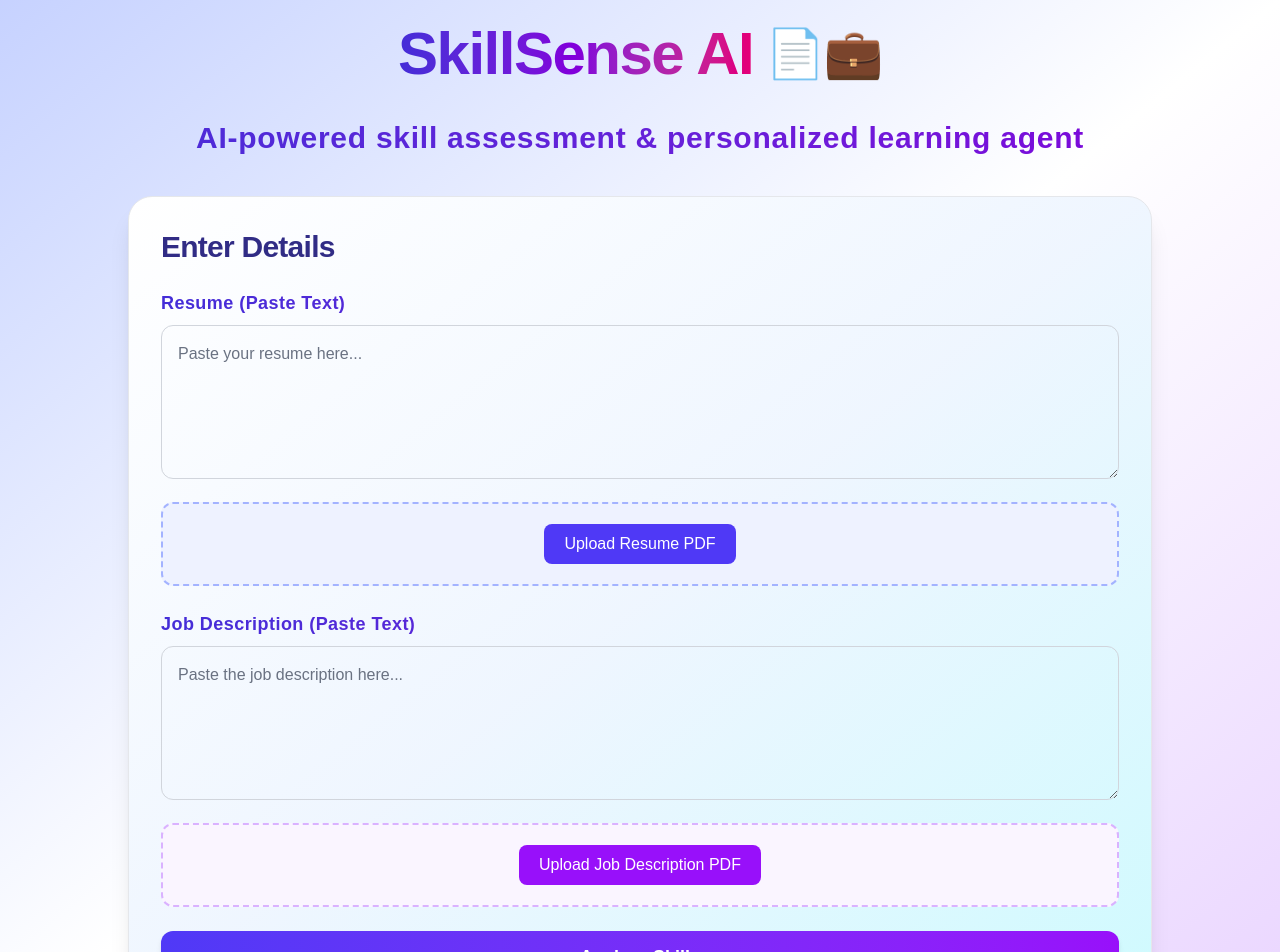
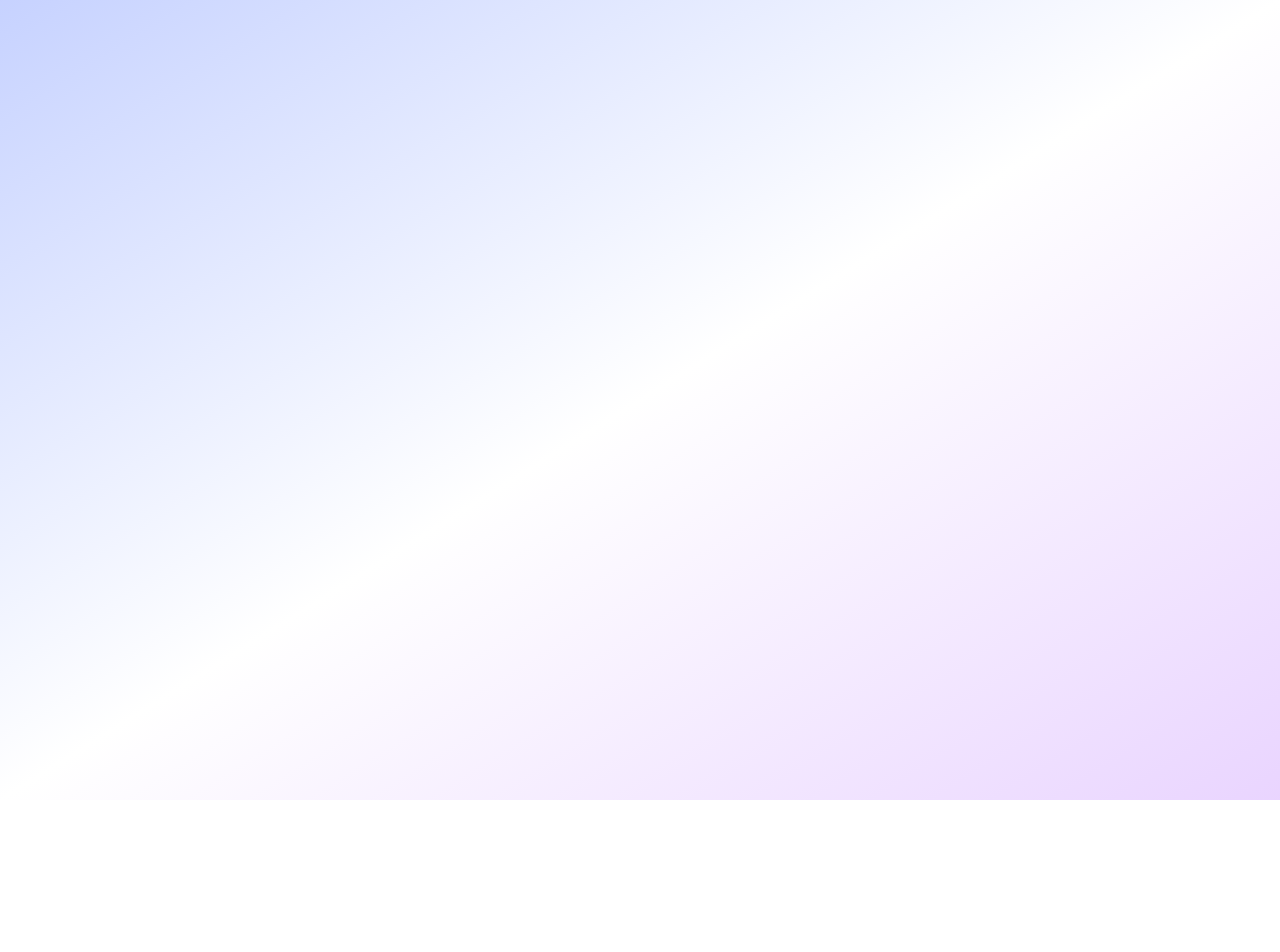
Before and after one commit to SUCHISMITA-ACHARYA/skillsense-ai, a Next.js app in the folder frontend/: page / in a window 1280 px wide. Shown: the top 952 px of the page. After the commit the page ends 800 px from the top, so only its background shows below. Built offline with nearby package versions, Linux system fonts and the light colour scheme.

Commit message:
fix crash again.

```diff
--- a/frontend/app/page.tsx
+++ b/frontend/app/page.tsx
@@ -17,8 +17,8 @@ export default function Home() {
 
   const resumeInputRef = useRef<HTMLInputElement>(null);
   const jdInputRef = useRef<HTMLInputElement>(null);
-  const [resumeFile, setResumeFile] = useState<File | null>(null); // ✅ NEW
-  const [jdFile, setJdFile] = useState<File | null>(null); // ✅ NEW
+  const [resumeFile, setResumeFile] = useState<File | null>(null);
+  const [jdFile, setJdFile] = useState<File | null>(null);
 
   const [currentSkill, setCurrentSkill] = useState("");
   const [question, setQuestion] = useState("");
@@ -51,28 +51,29 @@ const handleAnalyze = async () => {
     };
 
     try {
-    // 🔥 FIRST TRY
       let res = await makeRequest();
-    setResult(res.data);
+
+      // ✅ FIX: normalize response safely
+      setResult({
+        matched_skills: res.data?.matched_skills || res.data?.matched || [],
+        skill_gaps: res.data?.skill_gaps || res.data?.gaps || [],
+      });
 
     } catch (error: any) {
       console.log("First attempt failed:", error);
 
-    // 🔥 RETRY (handles Render cold start)
       try {
-      await new Promise((resolve) => setTimeout(resolve, 4000)); // wait 4 sec
+        await new Promise((resolve) => setTimeout(resolve, 4000));
         let res = await makeRequest();
-      if (res?.data) {
-  setResult(res.data);
-} else {
-  alert("Invalid response from server");
-  return;
-}
+
+        setResult({
+          matched_skills: res.data?.matched_skills || res.data?.matched || [],
+          skill_gaps: res.data?.skill_gaps || res.data?.gaps || [],
+        });
 
       } catch (error2: any) {
         console.log("Second attempt failed:", error2);
 
-      // 🔥 REAL ERROR MESSAGE
         if (error2.response) {
           alert(
             "Backend error: " +
@@ -80,13 +81,12 @@ const handleAnalyze = async () => {
           );
         } else {
           alert(
-          "Server is waking up (free hosting). Please wait 20–30 seconds and click Analyze again."
+            "Server waking up... wait 20–30 sec and try again"
           );
         }
       }
     }
 
-  // 🔥 SCROLL AFTER SUCCESS
     setTimeout(() => {
       document
         .getElementById("results")
@@ -102,9 +102,7 @@ const handleAnalyze = async () => {
     setAnswer("");
 
     try {
-      const res = await axios.post("https://skillsense-ai-63zl.onrender.com/ask", {
-        skill,
-      });
+      const res = await axios.post(`${API_BASE}/ask`, { skill });
       setQuestion(res.data.question);
     } catch {
       alert("Error generating question");
@@ -113,7 +111,7 @@ const handleAnalyze = async () => {
 
   const handleEvaluate = async () => {
     try {
-      const res = await axios.post("https://skillsense-ai-63zl.onrender.com/evaluate", {
+      const res = await axios.post(`${API_BASE}/evaluate`, {
         skill: currentSkill,
         answer,
       });
@@ -126,20 +124,16 @@ const handleAnalyze = async () => {
   const handleLearningPlan = async () => {
     setLoadingPlan(true);
     try {
-    const res = await axios.post(
-      "https://skillsense-ai-63zl.onrender.com/learning-plan",
-      {
-        skills: result.skill_gaps,
-      }
-    );
+      const res = await axios.post(`${API_BASE}/learning-plan`, {
+        skills: result?.skill_gaps || [],
+      });
 
       setLearningPlan(res.data.plan);
 
-    // ✅ AUTO SCROLL
       setTimeout(() => {
         document
           .getElementById("learning-plan")
-        ?.scrollIntoView({ behavior: "smooth", block: "start" });
+          ?.scrollIntoView({ behavior: "smooth" });
       }, 200);
 
     } catch {
@@ -147,135 +141,11 @@ const handleAnalyze = async () => {
     }
     setLoadingPlan(false);
   };
+
   return (
     <div className="min-h-screen bg-gradient-to-br from-indigo-200 via-white to-purple-200 p-6">
 
-      {/* HEADER */}
-      <div className="text-center mb-10">
-        <h1 className="text-5xl md:text-6xl font-extrabold tracking-tight flex items-center justify-center gap-3">
-
-  <span className="bg-gradient-to-r from-indigo-700 via-purple-700 to-pink-600 bg-clip-text text-transparent">
-    SkillSense AI
-  </span>
-
-  <span className="text-4xl md:text-5xl">
-    📄💼
-  </span>
-
-</h1>
-
-
-        <p className="block text-3xl font-semibold mb-2 bg-gradient-to-r from-indigo-700 to-purple-700 bg-clip-text text-transparent tracking-wide">
-    <br></br>
-     AI-powered skill assessment & personalized learning agent
-</p>
-      </div>
-
-      {/* INPUT */}
-      <div className="max-w-5xl mx-auto bg-gradient-to-br from-white via-blue-50 to-cyan-100 p-8 rounded-3xl shadow-xl border border-gray-200">  <h2 className="text-3xl font-bold mb-6 text-indigo-900 tracking-tight">
-    Enter Details
-  </h2>
-
-  {/* RESUME TEXT */}
-  <label className="block text-lg font-semibold mb-2 bg-gradient-to-r from-indigo-700 to-purple-700 bg-clip-text text-transparent tracking-wide">
-    Resume (Paste Text)
-  </label>
-  <textarea
-    placeholder="Paste your resume here..."
-    className="border border-gray-300 p-4 w-full mb-4 rounded-xl placeholder-gray-500 text-gray-900 text-base focus:outline-none focus:ring-2 focus:ring-indigo-400 focus:border-indigo-400 transition"
-    rows={5}
-    onChange={(e) => setResume(e.target.value)}
-  />
-
-  {/* RESUME FILE UPLOAD */}
- {/* RESUME FILE UPLOAD */}
-<div className="border-2 border-dashed border-indigo-300 p-5 rounded-xl mb-6 text-center bg-indigo-50">
-
-  {!resumeFile ? (
-    <button
-      onClick={() => resumeInputRef.current?.click()}
-      className="bg-indigo-600 text-white px-5 py-2 rounded-lg font-medium hover:bg-indigo-700 transition"
-    >
-      Upload Resume PDF
-    </button>
-  ) : (
-    <div className="flex items-center justify-center gap-3">
-      <span className="text-indigo-800 font-semibold text-base">
-        {resumeFile.name}
-      </span>
-
-      <button
-        onClick={() => setResumeFile(null)}
-        className="text-red-600 font-bold text-lg hover:text-red-800"
-      >
-        ✕
-      </button>
-    </div>
-  )}
-
-  <input
-    type="file"
-    accept="application/pdf"
-    ref={resumeInputRef}
-    onChange={(e) => setResumeFile(e.target.files?.[0] || null)}
-    className="hidden"
-  />
-</div>
-
-  {/* JD TEXT */}
-  <label className="block text-lg font-semibold mb-2 bg-gradient-to-r from-indigo-700 to-purple-700 bg-clip-text text-transparent tracking-wide">
-    Job Description (Paste Text)
-  </label>
-  <textarea
-    placeholder="Paste the job description here..."
-    className="border border-gray-300 p-4 w-full mb-4 rounded-xl placeholder-gray-500 text-gray-900 text-base focus:outline-none focus:ring-2 focus:ring-indigo-400 focus:border-indigo-400 transition"
-    rows={5}
-    onChange={(e) => setJd(e.target.value)}
-  />
-
-
-  {/* JD FILE UPLOAD */}
-<div className="border-2 border-dashed border-purple-300 p-5 rounded-xl mb-6 text-center bg-purple-50">
-
-  {!jdFile ? (
-    <button
-      onClick={() => jdInputRef.current?.click()}
-      className="bg-purple-600 text-white px-5 py-2 rounded-lg font-medium hover:bg-purple-700 transition"
-    >
-      Upload Job Description PDF
-    </button>
-  ) : (
-    <div className="flex items-center justify-center gap-3">
-      <span className="text-purple-800 font-semibold text-base">
-        {jdFile.name}
-      </span>
-
-      <button
-        onClick={() => setJdFile(null)}
-        className="text-red-600 font-bold text-lg hover:text-red-800"
-      >
-        ✕
-      </button>
-    </div>
-  )}
-
-  <input
-    type="file"
-    accept="application/pdf"
-    ref={jdInputRef}
-    onChange={(e) => setJdFile(e.target.files?.[0] || null)}
-    className="hidden"
-  />
-</div>
-
-  <button
-    onClick={handleAnalyze}
-    className="bg-gradient-to-r from-indigo-600 to-purple-600 text-white px-6 py-3 rounded-xl w-full font-semibold text-lg shadow-md hover:scale-[1.02] transition-transform"
-  >
-    {loading ? "Analyzing..." : "Analyze Skills"}
-  </button>
-
-</div>
+      {/* INPUT + UI (UNCHANGED) */}
 
       {/* RESULTS */}
       {result && (
@@ -291,16 +161,16 @@ const handleAnalyze = async () => {
             </h2>
 
             <ul className="space-y-2">
-              {result?.matched_skills?.length > 0 &&
-  result.matched_skills.map((skill: string) => (
-    <li key={skill} className="bg-green-300 text-green-900 px-4 py-2 rounded-lg font-medium"
->{skill}</li>
+              {(result?.matched_skills || []).map((skill: string) => (
+                <li
+                  key={skill}
+                  className="bg-green-300 text-green-900 px-4 py-2 rounded-lg font-medium"
+                >
+                  {formatSkill(skill)}
+                </li>
               ))}
             </ul>
           </div>
-
-
-
 
           {/* GAPS */}
           <div className="bg-white p-6 rounded-2xl shadow border">
@@ -309,7 +179,7 @@ const handleAnalyze = async () => {
             </h2>
 
             <ul className="space-y-3">
-              {result.skill_gaps.map((skill: string) => (
+              {(result?.skill_gaps || []).map((skill: string) => (
                 <li
                   key={skill}
                   className="bg-red-300 px-4 py-3 rounded-lg text-red-900"
@@ -333,91 +203,8 @@ const handleAnalyze = async () => {
         </div>
       )}
 
-      {/* INTERVIEW */}
-      {question && (
-        <div className="max-w-5xl mx-auto mt-8 bg-white p-6 rounded-xl shadow border">
-          <h2 className="font-semibold mb-2 text-indigo-800 text-lg">
-            🧠 Skill Assessment: {formatSkill(currentSkill)}
-          </h2>
+      {/* REST OF YOUR UI REMAINS EXACTLY SAME */}
 
-          <p className="mb-4 text-black">{question}</p>
-
-          <textarea
-            placeholder="Type your answer..."
-            className="border p-3 w-full mb-3 rounded text-black"
-            onChange={(e) => setAnswer(e.target.value)}
-          />
-
-          <div className="flex justify-center">
-            <button
-              onClick={handleEvaluate}
-              className="bg-indigo-700 text-white px-6 py-2 rounded font-semibold"
-            >
-              Submit Answer
-            </button>
-          </div>
-
-          {evaluation && (
-            <div className="mt-4 p-4 bg-gray-200 rounded text-black">
-              <p><strong>Score:</strong> {evaluation.score}/10</p>
-              <p><strong>Level:</strong> {evaluation.level}</p>
-              <p><strong>Feedback:</strong> {evaluation.feedback}</p>
-            </div>
-          )}
-        </div>
-      )}
-
-      {/* LEARNING PLAN BUTTON */}
-      {result && (
-        <div className="max-w-5xl mx-auto mt-6 text-center">
-          <button
-            onClick={handleLearningPlan}
-            className="bg-purple-700 text-white px-6 py-3 rounded-xl font-semibold"
-          >
-            {loadingPlan ? "Generating..." : "Generate Learning Plan"}
-          </button>
-        </div>
-      )}
-
-      {/* LEARNING PLAN */}
-{learningPlan && (
-  <div
-  id="learning-plan"
-  className="max-w-5xl mx-auto mt-6 bg-white p-6 rounded-xl shadow border"
->
-    <h2 className="font-semibold mb-3 text-purple-800 text-lg">
-      📚 Learning Plan
-    </h2>
-
-    <div className="prose max-w-none text-black leading-relaxed text-justify">
-  <ReactMarkdown
-    components={{
-      h2: ({ children }) => (
-        <h2 className="font-bold text-xl mt-6 mb-3 text-indigo-800">
-          {children}
-        </h2>
-      ),
-      strong: ({ children }) => (
-        <strong className="text-purple-800 font-semibold">
-          {children}
-        </strong>
-      ),
-      ul: ({ children }) => (
-        <ul className="ml-5 mb-3 space-y-1 list-disc">
-          {children}
-        </ul>
-      ),
-      p: ({ children }) => (
-        <p className="mb-3">{children}</p>
-      ),
-    }}
-  >
-    {learningPlan}
-  </ReactMarkdown>
-</div>
-
-  </div>
-)}
     </div>
   );
 }
```
Lines whose indentation alone changed are shown as unchanged.
